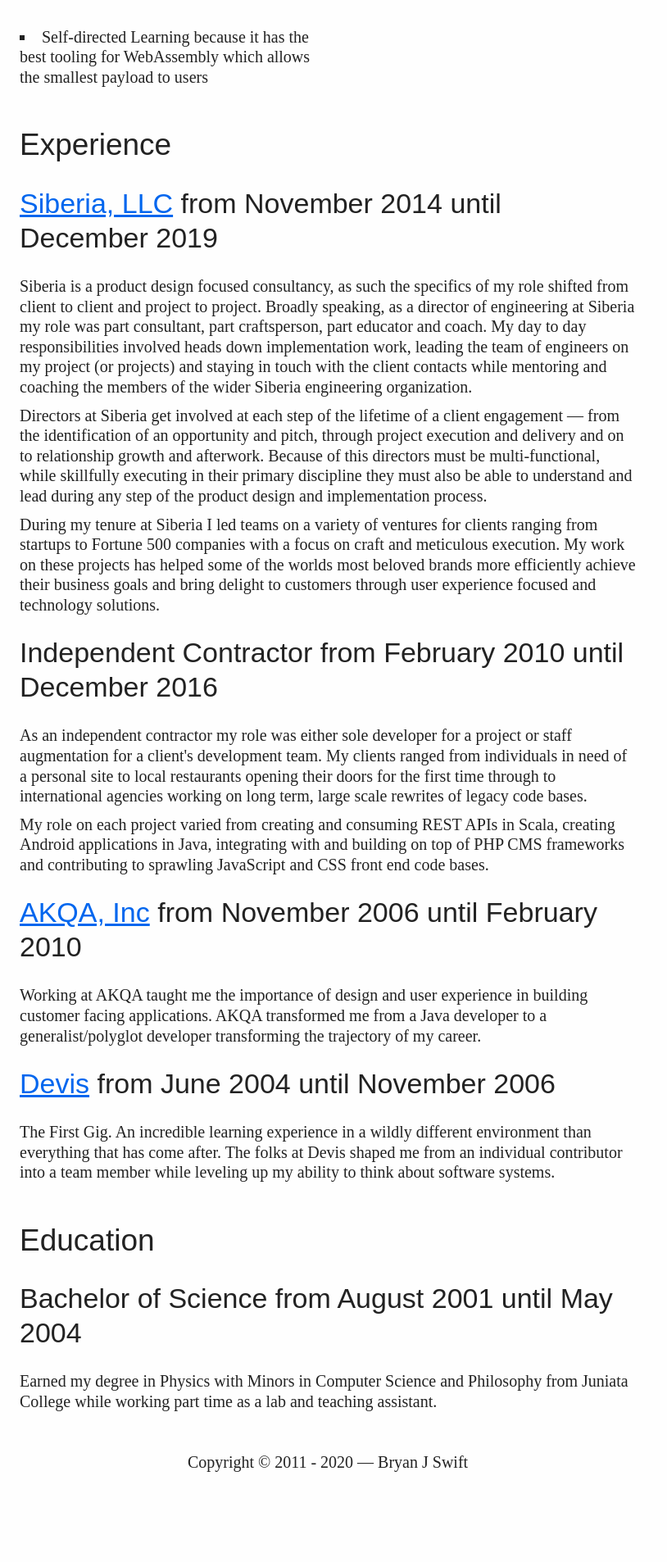
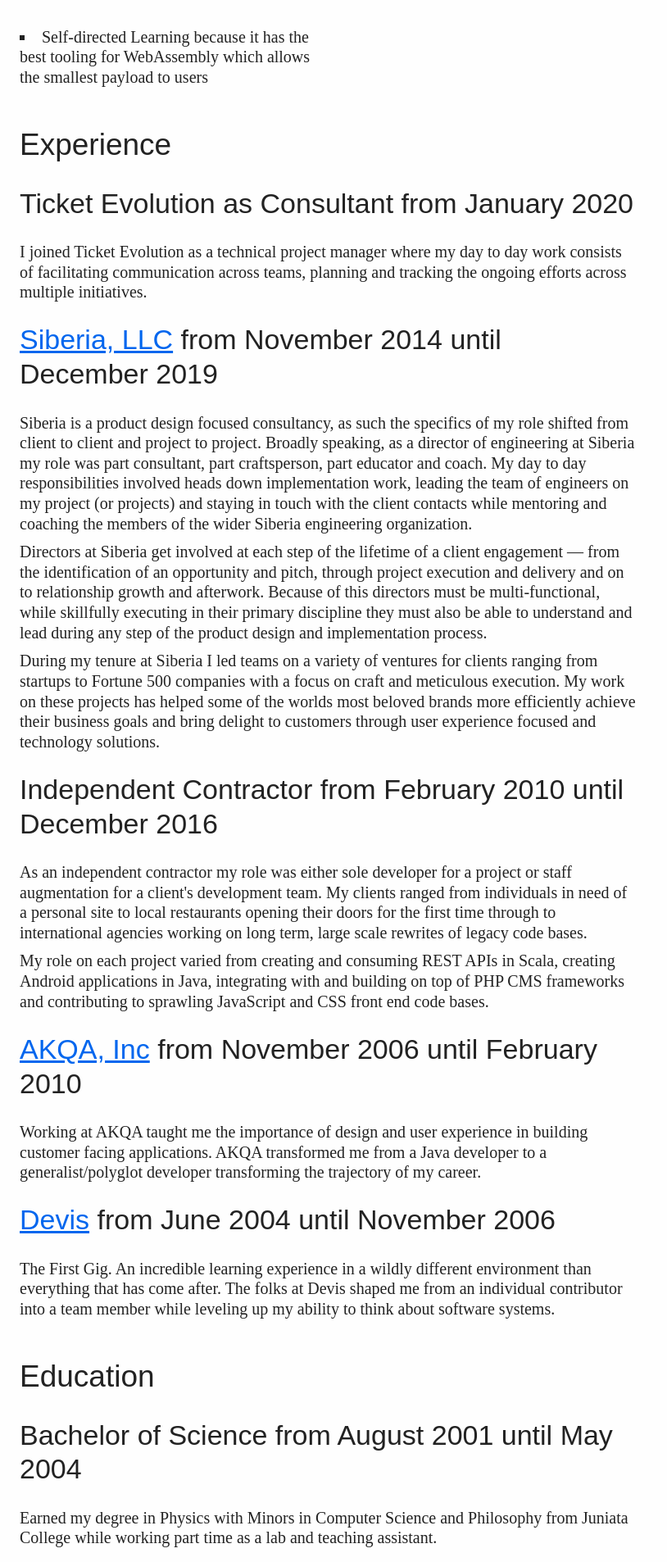
Before and after one commit to bryanjswift/bryanjswift.github.com, a Jekyll site: the page built from resume/index.html, in a window 1280 px wide. Shown: the part 767-2673 px from the top of the page at 82% size, without its empty margins (0-814 px from the left). Built offline with Jekyll 4.4.1, drawn with Linux system fonts in a browser that asks for light colours; before the commit the page ends 2614 px from its top, so only the background shows below that.

Commit message:
Add blurb about ticket evolution to resume

```diff
--- a/assets/css/resume.css
+++ b/assets/css/resume.css
@@ -98,7 +98,7 @@
   a:link:after, a:visited:after, abbr[title]:after { content: ""; }
   .coverletter { padding: 0; margin: 3em 7% 0; }
   #colophon { display: none; }
-  #contractor { page-break-before: always; }
+  #siberia { margin-bottom: 5em; }
   #main {
     display: grid;
     grid-column-gap: 5vw;
--- a/resume/index.html
+++ b/resume/index.html
@@ -77,6 +77,18 @@
   <ol class="vcalendar">
     <li class="experience vcard vevent job">
       <h3 class="position summary">
+        <span class="fn jobtitle title">Technical Project Manager</span>
+        <span class="n company org">Ticket Evolution as Consultant</span> from
+        <abbr class="dtstart" title="2020-01-06">January 2020</abbr>
+      </h3>
+      <p>
+        I joined Ticket Evolution as a technical project manager where my day
+        to day work consists of facilitating communication across teams,
+        planning and tracking the ongoing efforts across multiple initiatives.
+      </p>
+    </li>
+    <li class="experience vcard vevent job" id="siberia">
+      <h3 class="position summary">
         <span class="fn jobtitle title">Director</span>
         <a class="n company org" href="https://siberia.io">Siberia, LLC</a> from
         <abbr class="dtstart" title="2014-11-01">November 2014</abbr> until
@@ -110,7 +122,7 @@
         focused and technology solutions.
       </p>
     </li>
-    <li class="experience vcard vevent job" id="contractor">
+    <li class="experience vcard vevent job">
       <h3 class="position summary">
         <span class="fn jobtitle title">Developer</span>
         <span class="n company org">Independent Contractor</span> from
```
